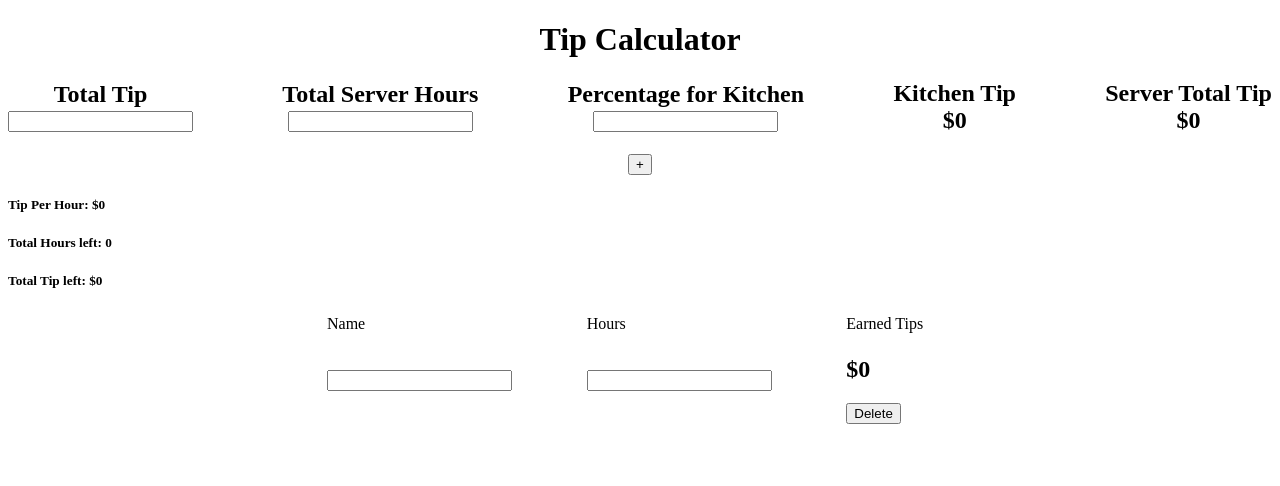
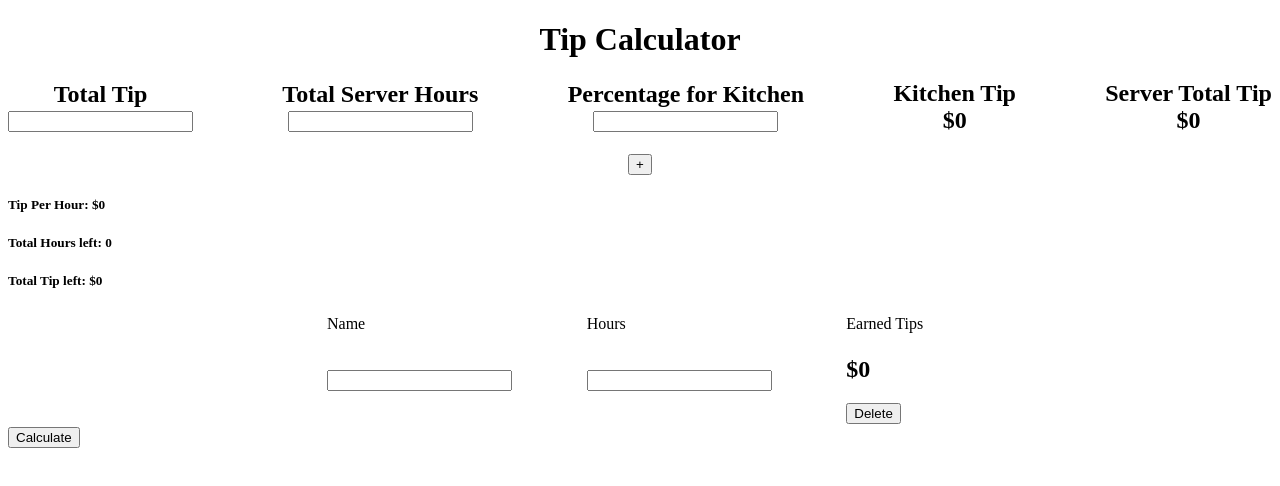
Before and after one commit to youngs-kim/tip-calculator, a React (Vite) app: page / in a window 1280 px wide. Shown: the top 486 px of the page. Built offline with nearby package versions, Linux system fonts and the light colour scheme.

Commit message:
built calculate button and function but need to work more to function correctly

```diff
--- a/src/components/TipPerServer.jsx
+++ b/src/components/TipPerServer.jsx
@@ -20,8 +20,11 @@ const TipPerServer = ({ totalServerHours, serverTotalTip, tipPerHour }) => {
     return sum;
   };
 
-  const calcEarnedTips = () => {
-    // let tip = tipPerHour *
+  const calcEarnedTips = (serverList) => {
+    for (let i = 0; i < serverList.length; i++) {
+      serverList[i].earnedTips = serverList[i].hours * tipPerHour;
+    }
+    setServerList(serverList);
   };
 
   const updateHours = (index) => (e) => {
@@ -48,7 +51,14 @@ const TipPerServer = ({ totalServerHours, serverTotalTip, tipPerHour }) => {
 
   const addServer = (e) => {
     e.preventDefault();
-    setServerList([...serverList, defaultServer]);
+
+    const server = {
+      name: '',
+      hours: '',
+      earnedTips: 0,
+    };
+
+    setServerList([...serverList, server]);
     console.log(serverList[0].hours, 'hello');
   };
 
@@ -139,6 +149,9 @@ const TipPerServer = ({ totalServerHours, serverTotalTip, tipPerHour }) => {
           </tbody>
         </table>
       </div>
+      <div>
+        <button onClick={() => calcEarnedTips(serverList)}>Calculate</button>
+      </div>
     </div>
   );
 };
```
